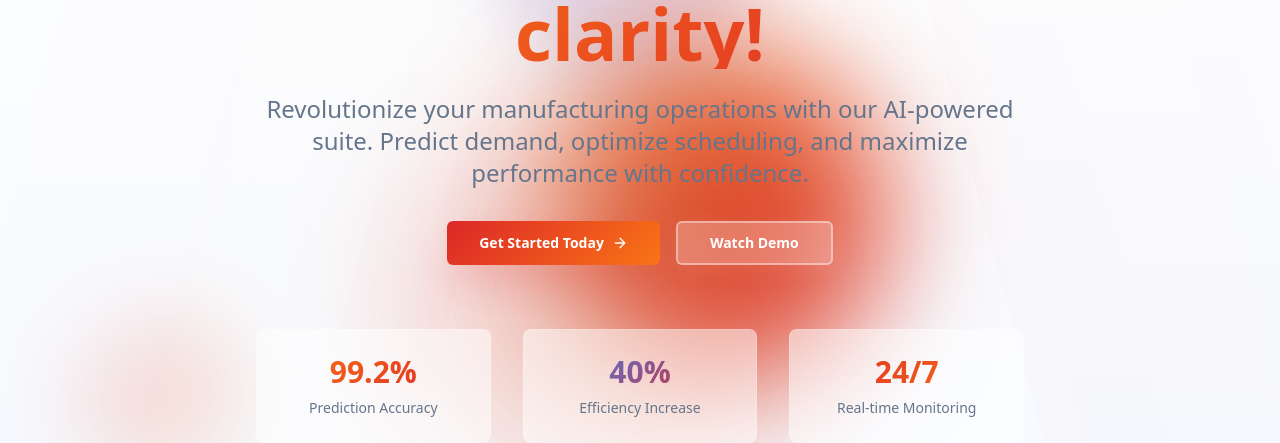
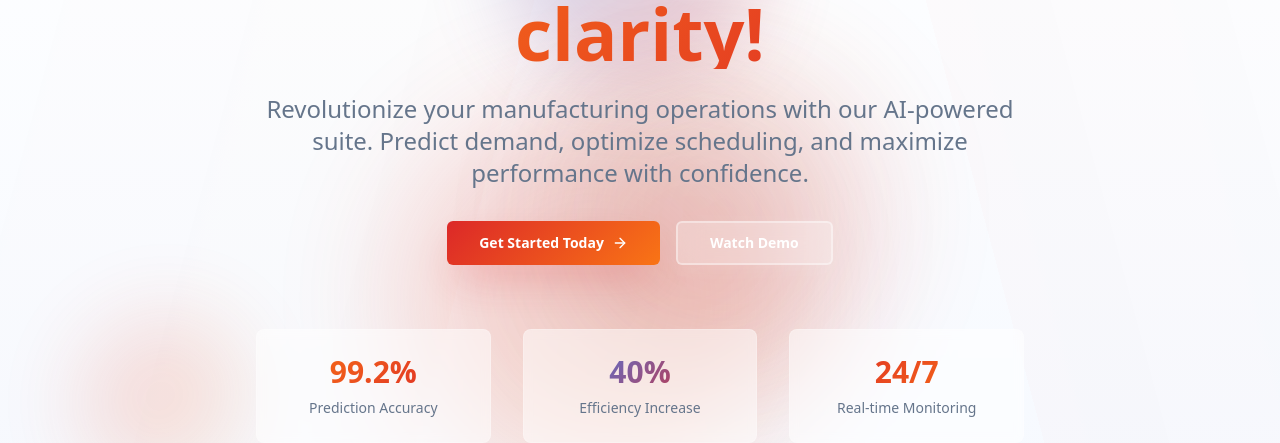
Before and after one commit to s3gfaultz/oneincrease-ai-clarity, a React (Vite) app: page / in a window 1280 px wide. Shown: the part 244-687 px from the top of the page. Built offline with nearby package versions, Linux system fonts and the light colour scheme; no server answers; the HTML template or start-up script is replaced by a standard one.

Commit message:
Revert blob color changes

```diff
--- a/src/components/Hero.tsx
+++ b/src/components/Hero.tsx
@@ -13,9 +13,9 @@ const Hero = () => {
 
         {/* Glowing orbs with staggered looping movement - ensures button area always has coverage */}
         <div className="absolute top-1/2 left-1/2 w-96 h-96 bg-gradient-hero rounded-full opacity-20 blur-3xl animate-[orbit-large_20s_linear_infinite] -translate-x-1/2 -translate-y-1/2"></div>
-        <div className="absolute top-1/2 left-1/2 w-80 h-80 bg-gradient-accent rounded-full opacity-18 blur-3xl animate-[orbit-medium_15s_linear_infinite] -translate-x-1/2 -translate-y-1/2" style={{ animationDelay: '-7.5s' }}></div>
+        <div className="absolute top-1/2 left-1/2 w-80 h-80 bg-gradient-accent rounded-full opacity-15 blur-3xl animate-[orbit-medium_15s_linear_infinite] -translate-x-1/2 -translate-y-1/2" style={{ animationDelay: '-7.5s' }}></div>
         <div className="absolute top-1/2 left-1/2 w-64 h-64 bg-gradient-blue-red rounded-full opacity-25 blur-2xl animate-[orbit-small_25s_linear_infinite] -translate-x-1/2 -translate-y-1/2" style={{ animationDelay: '-12.5s' }}></div>
-        <div className="absolute top-1/2 left-1/2 w-72 h-72 bg-gradient-secondary rounded-full opacity-15 blur-3xl animate-[orbit-medium_18s_linear_infinite] -translate-x-1/2 -translate-y-1/2" style={{ animationDelay: '-9s' }}></div>
+        <div className="absolute top-1/2 left-1/2 w-72 h-72 bg-gradient-secondary rounded-full opacity-10 blur-3xl animate-[orbit-medium_18s_linear_infinite] -translate-x-1/2 -translate-y-1/2" style={{ animationDelay: '-9s' }}></div>
 
         {/* Flowing waves */}
         <div className="absolute inset-0 opacity-10">
--- a/src/pages/ProductDetails.tsx
+++ b/src/pages/ProductDetails.tsx
@@ -116,9 +116,9 @@ const ProductDetails = () => {
         <div className="absolute inset-0 overflow-hidden">
           {/* Glowing orbs with staggered looping movement - ensures button area always has coverage */}
           <div className="absolute top-3/4 left-2/3 w-96 h-96 bg-gradient-hero rounded-full opacity-20 blur-3xl animate-[orbit-large_20s_linear_infinite] -translate-x-1/2 -translate-y-1/2"></div>
-          <div className="absolute top-3/4 left-2/3 w-80 h-80 bg-gradient-accent rounded-full opacity-18 blur-3xl animate-[orbit-medium_15s_linear_infinite] -translate-x-1/2 -translate-y-1/2" style={{ animationDelay: '-7.5s' }}></div>
+          <div className="absolute top-3/4 left-2/3 w-80 h-80 bg-gradient-accent rounded-full opacity-15 blur-3xl animate-[orbit-medium_15s_linear_infinite] -translate-x-1/2 -translate-y-1/2" style={{ animationDelay: '-7.5s' }}></div>
           <div className="absolute top-3/4 left-2/3 w-64 h-64 bg-gradient-blue-red rounded-full opacity-25 blur-2xl animate-[orbit-small_25s_linear_infinite] -translate-x-1/2 -translate-y-1/2" style={{ animationDelay: '-12.5s' }}></div>
-          <div className="absolute top-3/4 left-2/3 w-72 h-72 bg-gradient-secondary rounded-full opacity-15 blur-3xl animate-[orbit-medium_18s_linear_infinite] -translate-x-1/2 -translate-y-1/2" style={{ animationDelay: '-9s' }}></div>
+          <div className="absolute top-3/4 left-2/3 w-72 h-72 bg-gradient-secondary rounded-full opacity-10 blur-3xl animate-[orbit-medium_18s_linear_infinite] -translate-x-1/2 -translate-y-1/2" style={{ animationDelay: '-9s' }}></div>
         </div>
 
         <div className="relative container mx-auto px-6">
```
